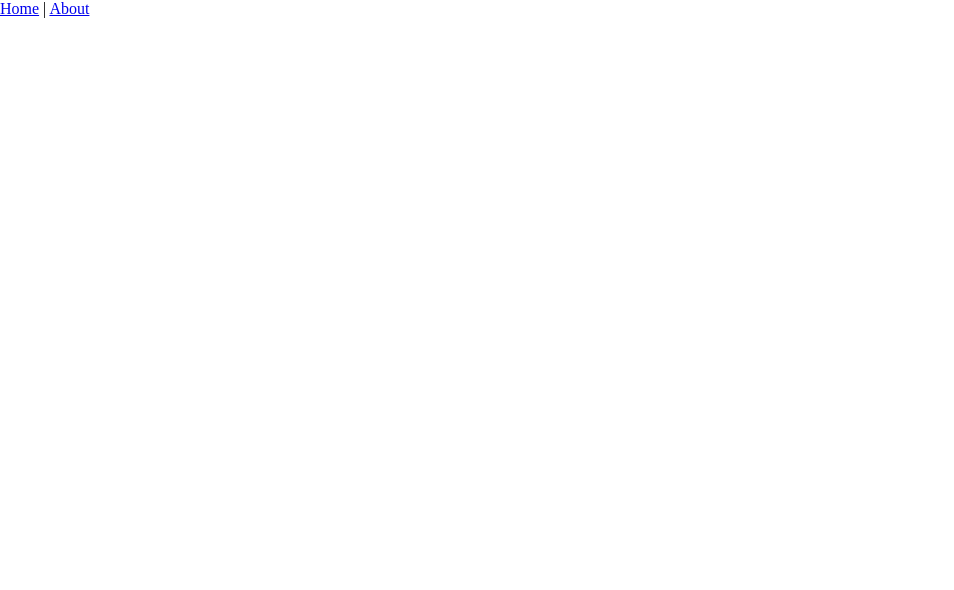
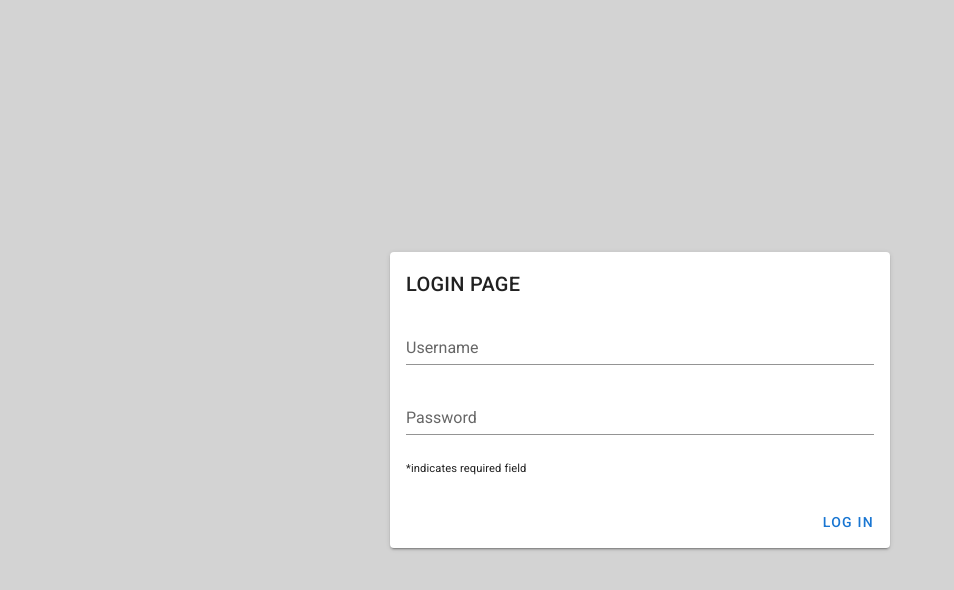
Before and after one commit to Nishant-Pall/vue-djang-auth, a Vue app in the folder client/: page /login in a window 1280 px wide. Shown: the top 590 px of the page, without its empty margins (0-954 px from the left). Built offline with nearby package versions, Linux system fonts and the light colour scheme.

Commit message:
Create barebones login page

```diff
--- a/client/src/App.vue
+++ b/client/src/App.vue
@@ -1,15 +1,17 @@
 <template>
-	<div id="app">
-		<nav>
-			<router-link to="/">Home</router-link> |
-			<router-link to="/about">About</router-link>
-		</nav>
-		<router-view />
-	</div>
+	<v-app id="app">
+		<v-main>
+			<router-view />
+		</v-main>
+	</v-app>
 </template>
 
 <script>
 export default {};
 </script>
 
-<style></style>
+<style scoped>
+#app {
+	background: lightgrey;
+}
+</style>
--- a/client/src/components/HelloWorld.vue
+++ /dev/null
@@ -1,11 +0,0 @@
-<template>
-	<v-container>
-		<v-row class="text-center"> HELLO</v-row>
-	</v-container>
-</template>
-
-<script>
-export default {
-	data: () => ({}),
-};
-</script>
--- a/client/src/router/index.js
+++ b/client/src/router/index.js
@@ -1,6 +1,7 @@
 import Vue from "vue";
 import VueRouter from "vue-router";
 import HomeView from "../views/HomeView.vue";
+import LoginView from "../views/LoginView.vue";
 
 Vue.use(VueRouter);
 
@@ -11,12 +12,9 @@ const routes = [
 		component: HomeView,
 	},
 	{
-		path: "/about",
-		name: "about",
-		// route level code-splitting
-		// this generates a separate chunk (about.[hash].js) for this route
-		// which is lazy-loaded when the route is visited.
-		component: () => import(/* webpackChunkName: "about" */ "../views/AboutView.vue"),
+		path: "/login",
+		name: "login",
+		component: LoginView,
 	},
 ];
 
--- a/client/src/views/AboutView.vue
+++ /dev/null
@@ -1,5 +0,0 @@
-<template>
-	<div class="about">
-		<h1>This is an about page</h1>
-	</div>
-</template>
--- a/client/src/views/HomeView.vue
+++ b/client/src/views/HomeView.vue
@@ -1,15 +1,7 @@
 <template>
-	<div class="home">
-		<HelloWorld msg="Welcome to Your Vue.js App" />
-	</div>
+	<div class="home">HOME</div>
 </template>
 
 <script>
-import HelloWorld from "@/components/HelloWorld.vue";
-
-export default {
-	components: {
-		HelloWorld,
-	},
-};
+export default {};
 </script>
--- /dev/null
+++ b/client/src/views/LoginView.vue
@@ -0,0 +1,28 @@
+<template>
+	<v-container fill-height>
+		<v-row justify="center">
+			<v-card min-width="500px">
+				<v-form>
+					<v-card-title>LOGIN PAGE</v-card-title>
+					<v-card-text>
+						<v-container>
+							<v-row>
+								<v-text-field label="Username" required></v-text-field>
+							</v-row>
+							<v-row>
+								<v-text-field label="Password" required></v-text-field>
+							</v-row>
+						</v-container>
+						<small>*indicates required field</small>
+					</v-card-text>
+					<v-card-actions>
+						<v-spacer></v-spacer>
+						<v-btn color="primary" text>Log in</v-btn>
+					</v-card-actions>
+				</v-form>
+			</v-card>
+		</v-row>
+	</v-container>
+</template>
+
+<script></script>
```
